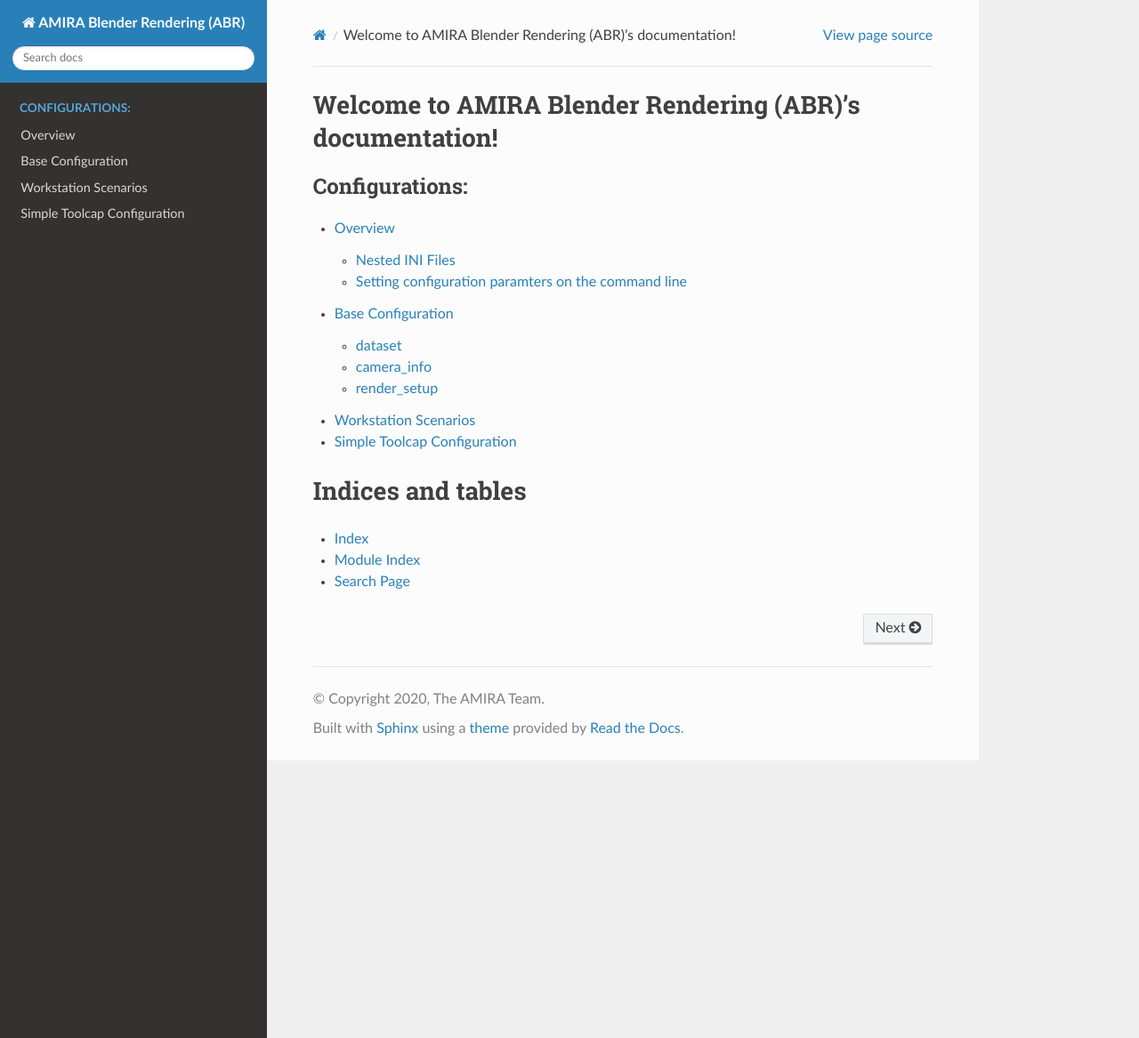
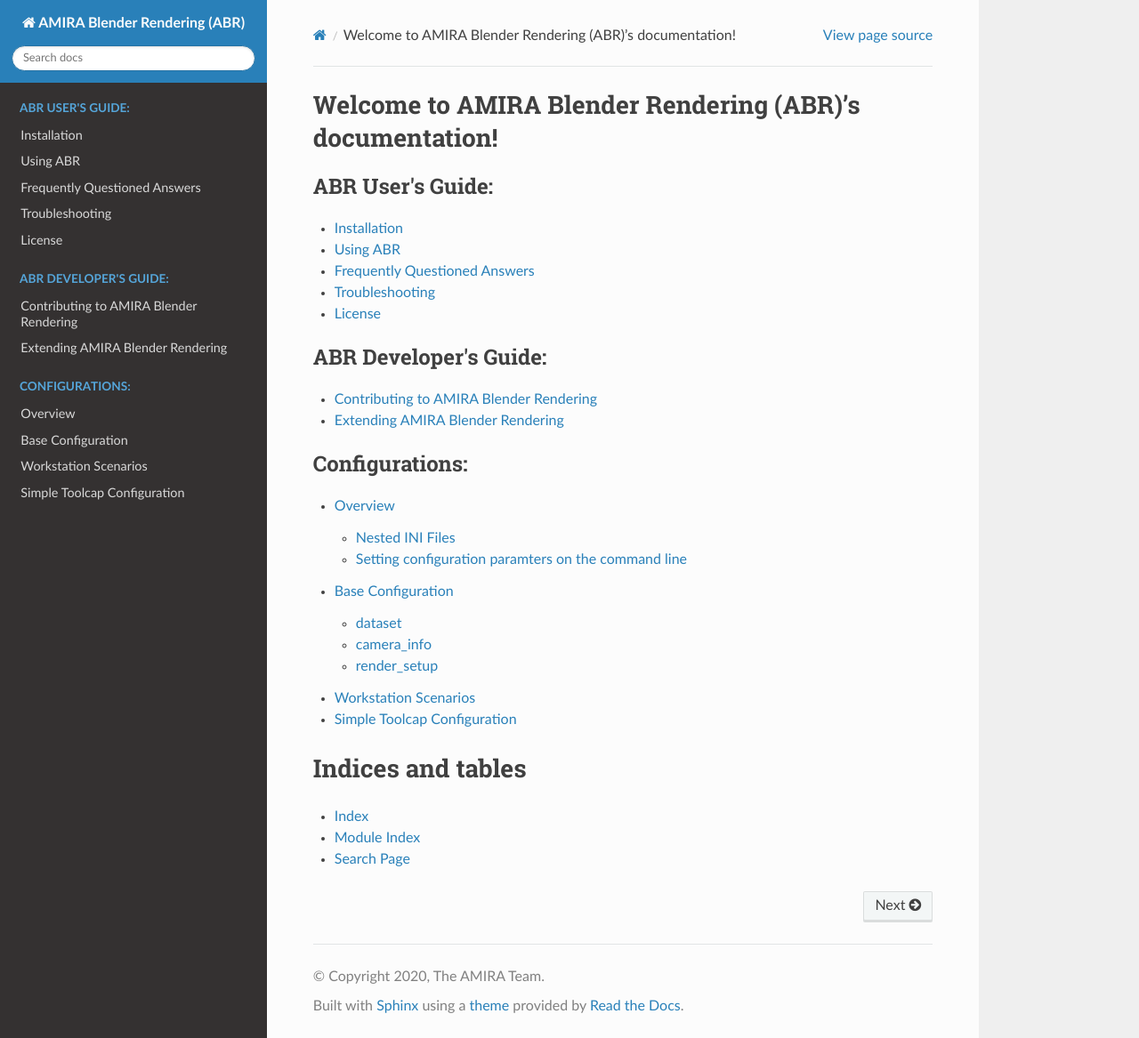
Before and after one commit to boschresearch/amira_blender_rendering, a Sphinx documentation site: the page built from docs/index.rst, in a window 1280 px wide and 1167 px high. Shown: the whole window at 89% size. Built offline with Sphinx 7.4.7 and the Read the Docs theme 2.0.0, drawn with Linux system fonts in a browser that asks for light colours.

Commit message:
more (empty) documentation files

```diff
--- /dev/null
+++ b/docs/contributing.rst
@@ -0,0 +1,2 @@
+Contributing to AMIRA Blender Rendering
+=======================================
--- /dev/null
+++ b/docs/extending.rst
@@ -0,0 +1,2 @@
+Extending AMIRA Blender Rendering
+=================================
--- /dev/null
+++ b/docs/faq.rst
@@ -0,0 +1,2 @@
+Frequently Questioned Answers
+=============================
--- a/docs/index.rst
+++ b/docs/index.rst
@@ -5,6 +5,23 @@
 
 Welcome to AMIRA Blender Rendering (ABR)'s documentation!
 =========================================================
+
+.. toctree::
+   :maxdepth: 2
+   :Caption: ABR User's Guide:
+
+   installation.rst
+   using.rst
+   faq.rst
+   troubleshooting.rst
+   license.rst
+
+.. toctree::
+   :maxdepth: 2
+   :Caption: ABR Developer's Guide:
+
+   contributing.rst
+   extending.rst
 
 .. toctree::
    :maxdepth: 2
--- /dev/null
+++ b/docs/installation.rst
@@ -0,0 +1,2 @@
+Installation
+============
--- /dev/null
+++ b/docs/license.rst
@@ -0,0 +1,2 @@
+License
+=======
--- /dev/null
+++ b/docs/troubleshooting.rst
@@ -0,0 +1,2 @@
+Troubleshooting
+===============
--- /dev/null
+++ b/docs/using.rst
@@ -0,0 +1,2 @@
+Using ABR
+=========
```
